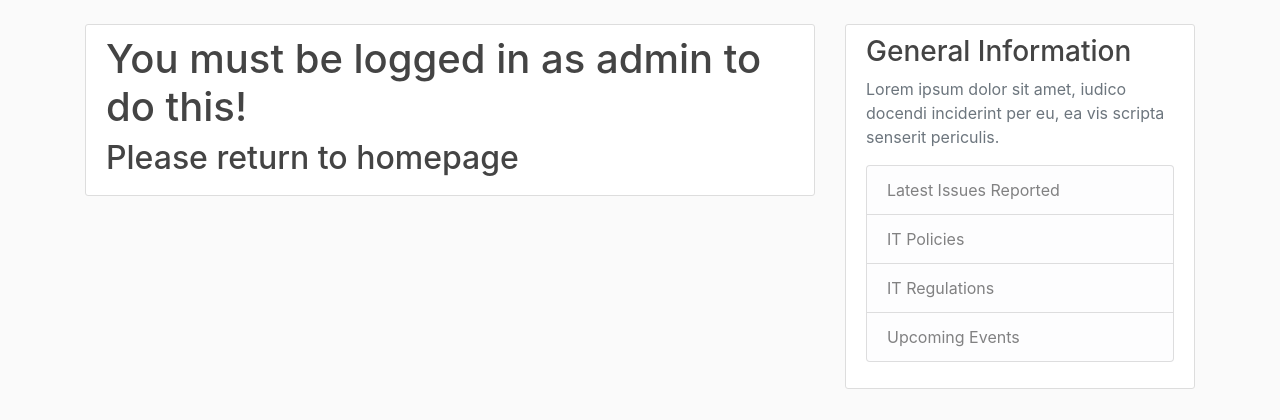
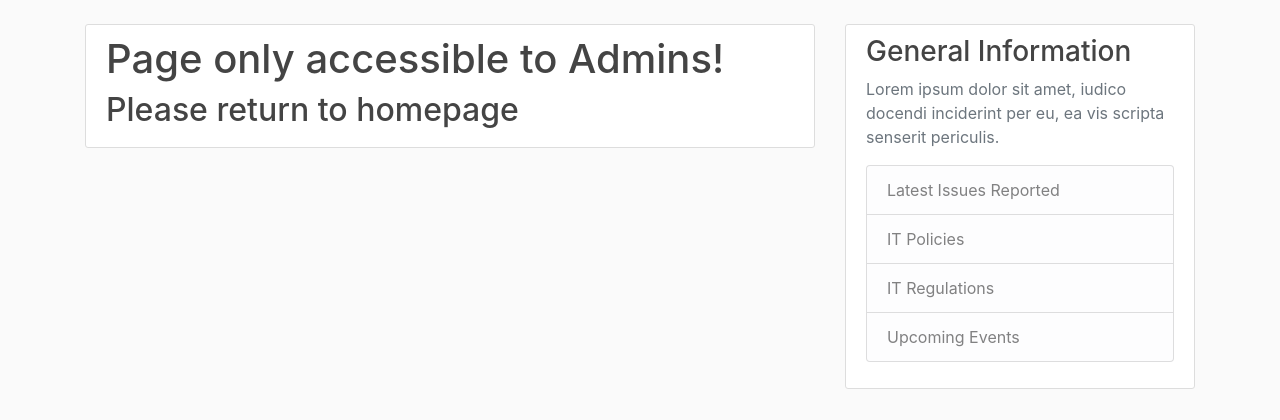
Before and after one commit to C1003593/RegistrationApp, a Django app: page /module/new in a window 1280 px wide. Shown: the part 56-476 px from the top of the page. Run offline with Django 3.2, Linux system fonts and the light colour scheme; some libraries are stand-ins or nearby versions.

Commit message:
Updated error message for non admin

```diff
--- a/ModuleRegistrationSystem/templates/ModuleRegistrationSystem/module_form.html
+++ b/ModuleRegistrationSystem/templates/ModuleRegistrationSystem/module_form.html
@@ -15,7 +15,7 @@
     </form>
 {% else %}
 <div class="content-section">
-    <h1>You must be logged in as admin to do this!</h1>
+    <h1>Page only accessible to Admins!</h1>
     <h2>Please return to homepage</h2>
 </div>
 {% endif %}
```
Also changed, not shown: db.sqlite3.
